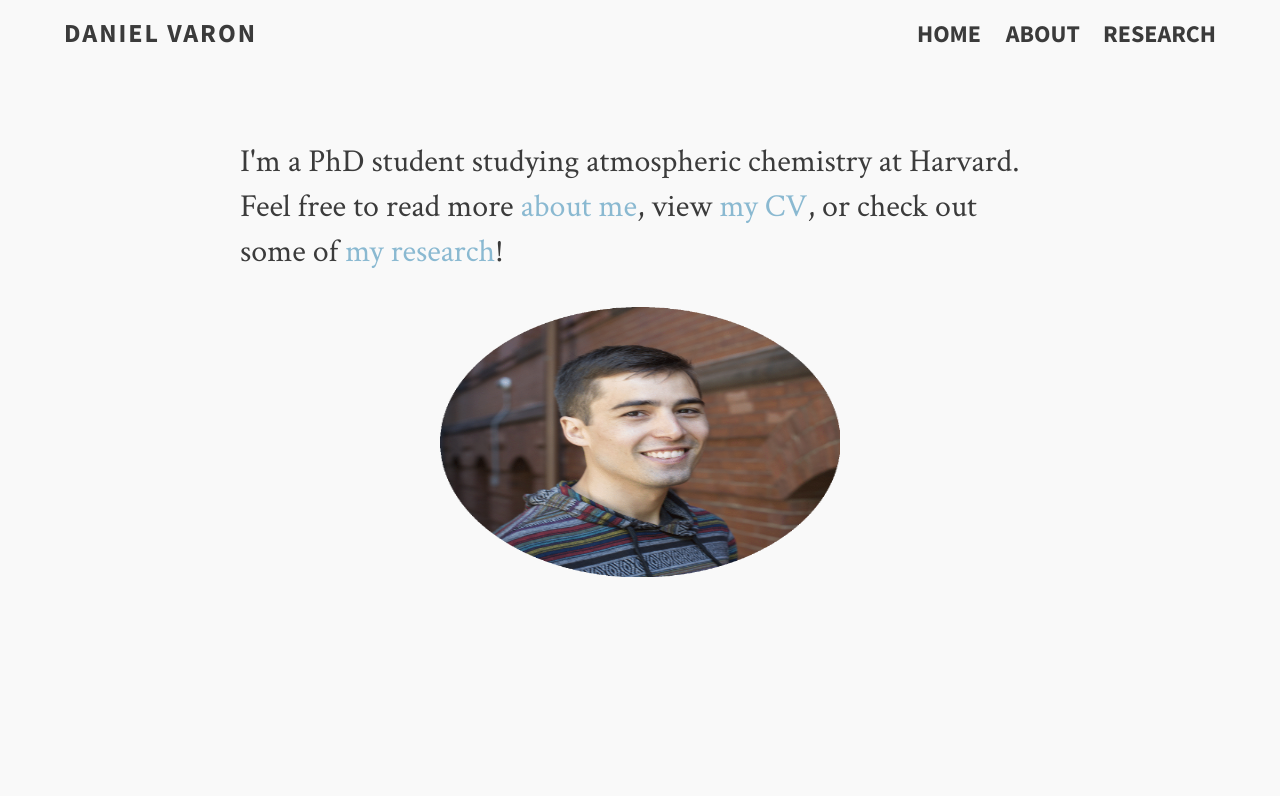
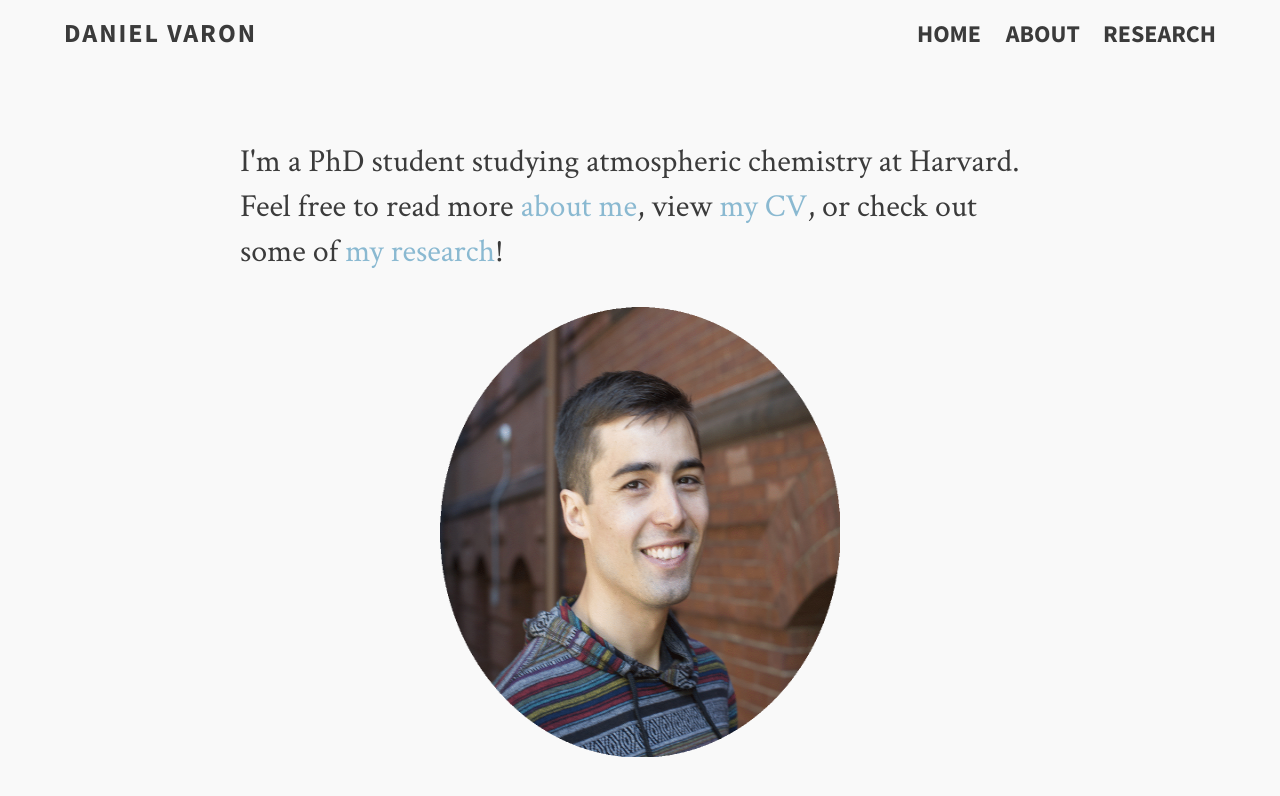
Before and after one commit to djvaron/djvaron.github.io, a Jekyll site: the page built from index.md, in a window 1280 px wide. Shown: the top 796 px of the page. Built offline with Jekyll 4.4.1, drawn with Linux system fonts in a browser that asks for light colours.

Commit message:
edit home

```diff
--- a/_layouts/home.html
+++ b/_layouts/home.html
@@ -11,7 +11,7 @@
        <section class="article">
           <article class="archive-wrap">
             <p class="intro">I'm a PhD student studying atmospheric chemistry at Harvard. Feel free to read more <a href="{{ site.url }}/about">about me</a>, view <a href="{{ site.url }}/cv.pdf">my CV</a>, or check out some of <a href="{{ site.url }}/research">my research</a>!</p>
-            <figure><center><img src="/images/me.png" width="50%" height="30%" /></center></figure>
+            <figure><center><img src="/images/me.png" width="50%" height="50%" /></center></figure>
 <!--            <br>
             <br>
             <br>
```
